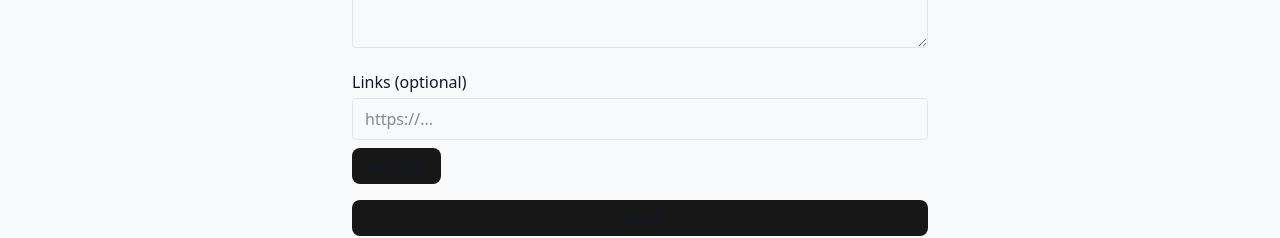
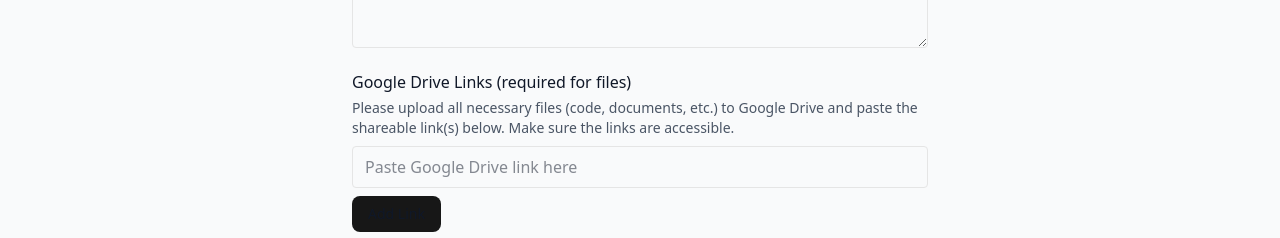
Before and after one commit to RDSTREEM/skill-bridge, a Next.js app: page /dashboard/challenges/1/submit in a window 1280 px wide. Shown: the part 263-501 px from the top of the page. Built offline with nearby package versions, Linux system fonts and the light colour scheme; no server answers.

Commit message:
Updated the challenge submission logic

```diff
--- a/src/app/dashboard/challenges/[id]/submit/page.tsx
+++ b/src/app/dashboard/challenges/[id]/submit/page.tsx
@@ -60,12 +60,17 @@ export default function ChallengeSubmitPage({ params }: { params: { id: string }
           />
         </div>
         <div>
-          <label className="block font-medium mb-1">Links (optional)</label>
+          <label className="block font-medium mb-1">
+            Google Drive Links (required for files)
+          </label>
+          <p className="text-sm text-gray-600 mb-2">
+            Please upload all necessary files (code, documents, etc.) to Google Drive and paste the shareable link(s) below. Make sure the links are accessible.
+          </p>
           {links.map((link, i) => (
             <div key={i} className="flex gap-2 mb-2">
               <input
                 className="flex-1 border rounded px-3 py-2"
-                placeholder="https://..."
+                placeholder="Paste Google Drive link here"
                 value={link}
                 onChange={e => handleLinkChange(i, e.target.value)}
               />
```
